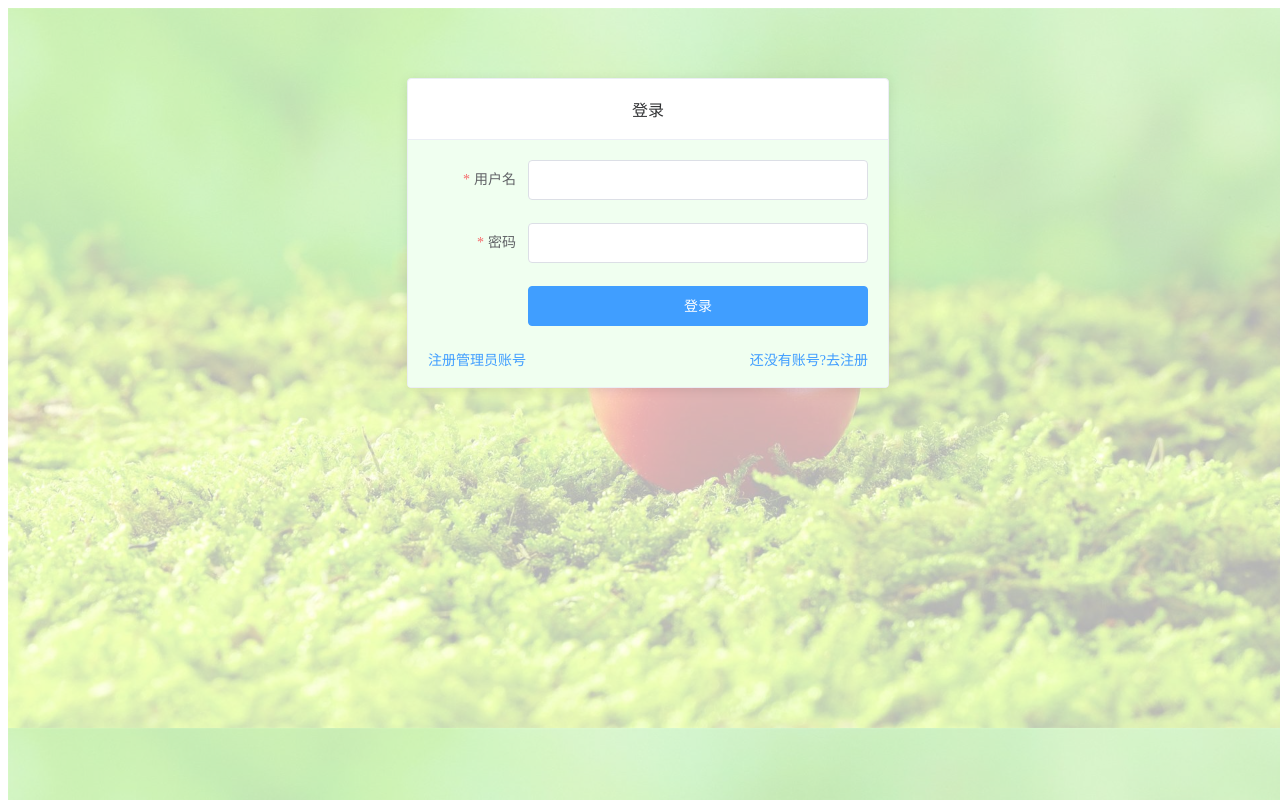
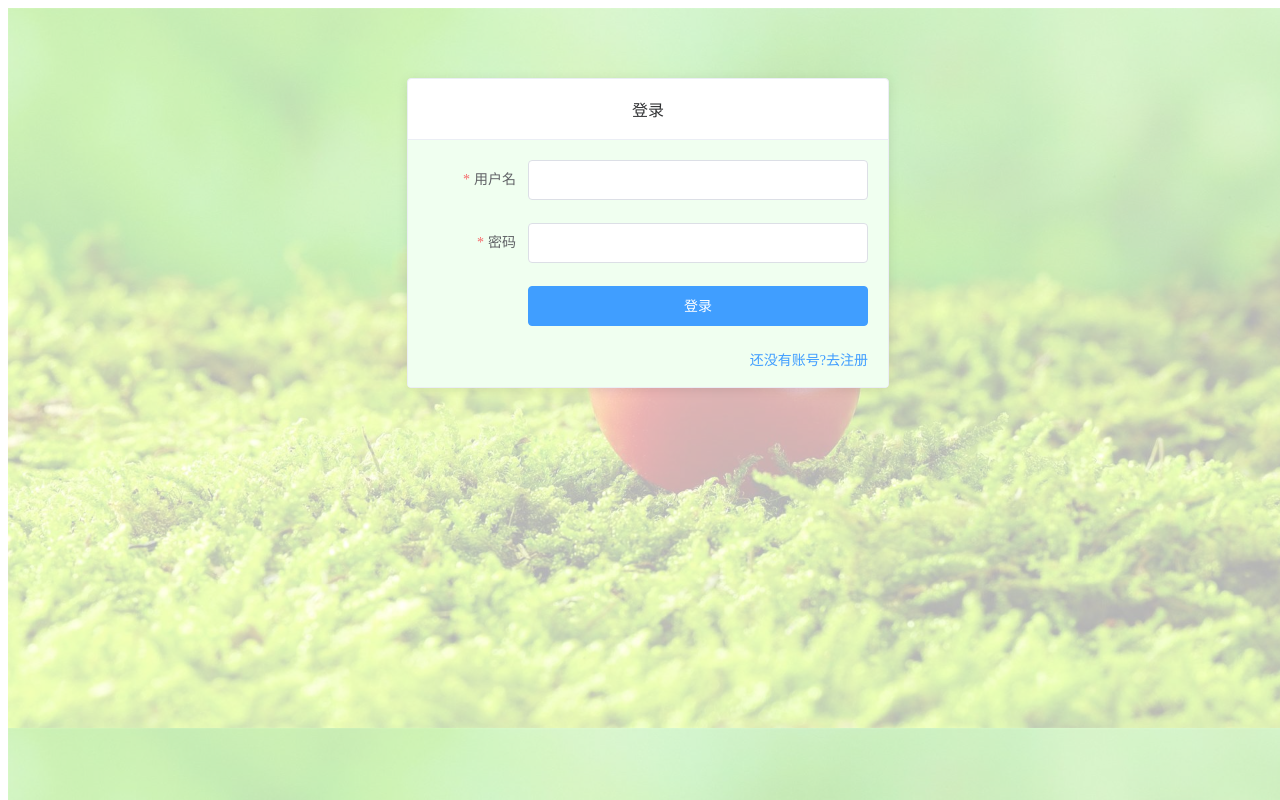
Before and after one commit to DearCaat/movie_recommend, a Vue app: page / in a window 1280 px wide. Built offline with nearby package versions, Linux system fonts and the light colour scheme.

Commit message:
Add files via upload

```diff
--- a/src/views/Start.vue
+++ b/src/views/Start.vue
@@ -17,7 +17,6 @@
     <el-button style="width:100%;" type="primary" @click="submitForm('ruleForm')">登录</el-button>
   </el-form-item>
   <el-link type="primary" id="goregister" href="/Register" style="float:right">还没有账号?去注册</el-link>
-   <el-link type="primary" id="AdminRegister" href="/AdminRegister" style="float:left">注册管理员账号</el-link>
    <br>
 </el-form>
 </el-card>
```
